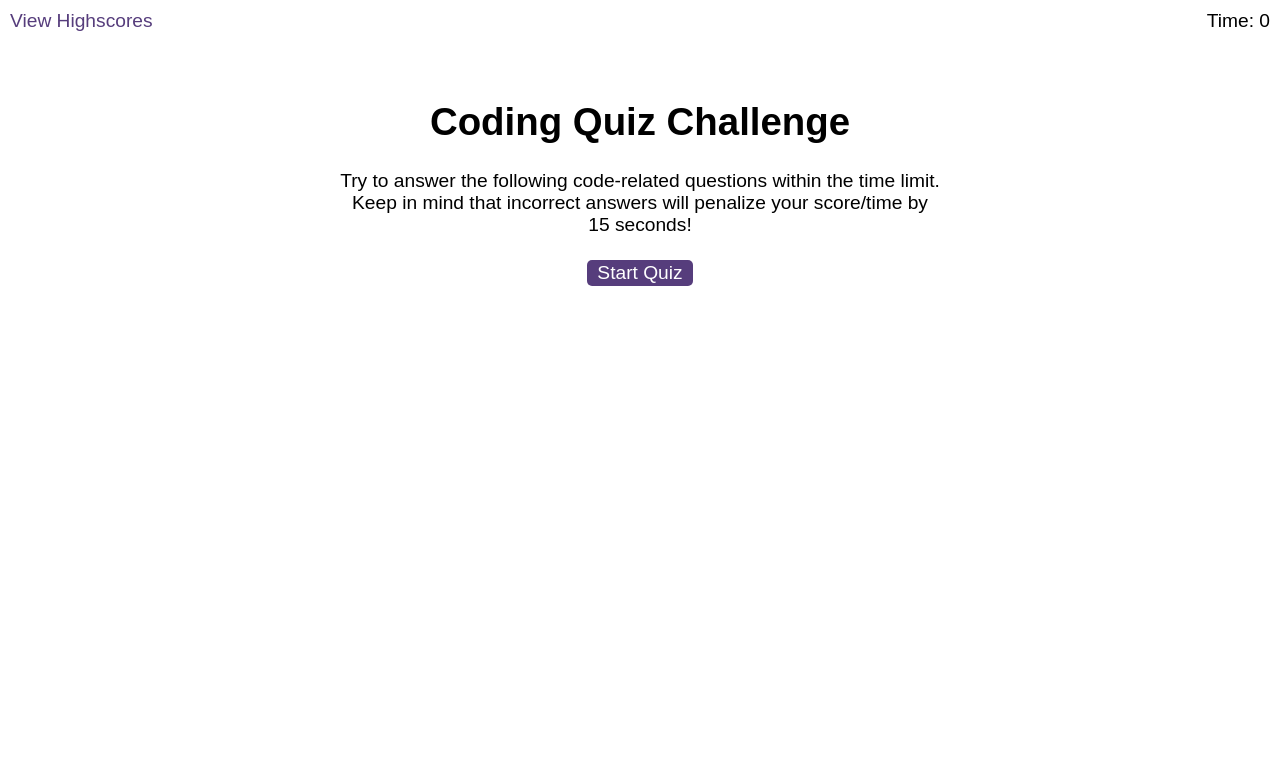
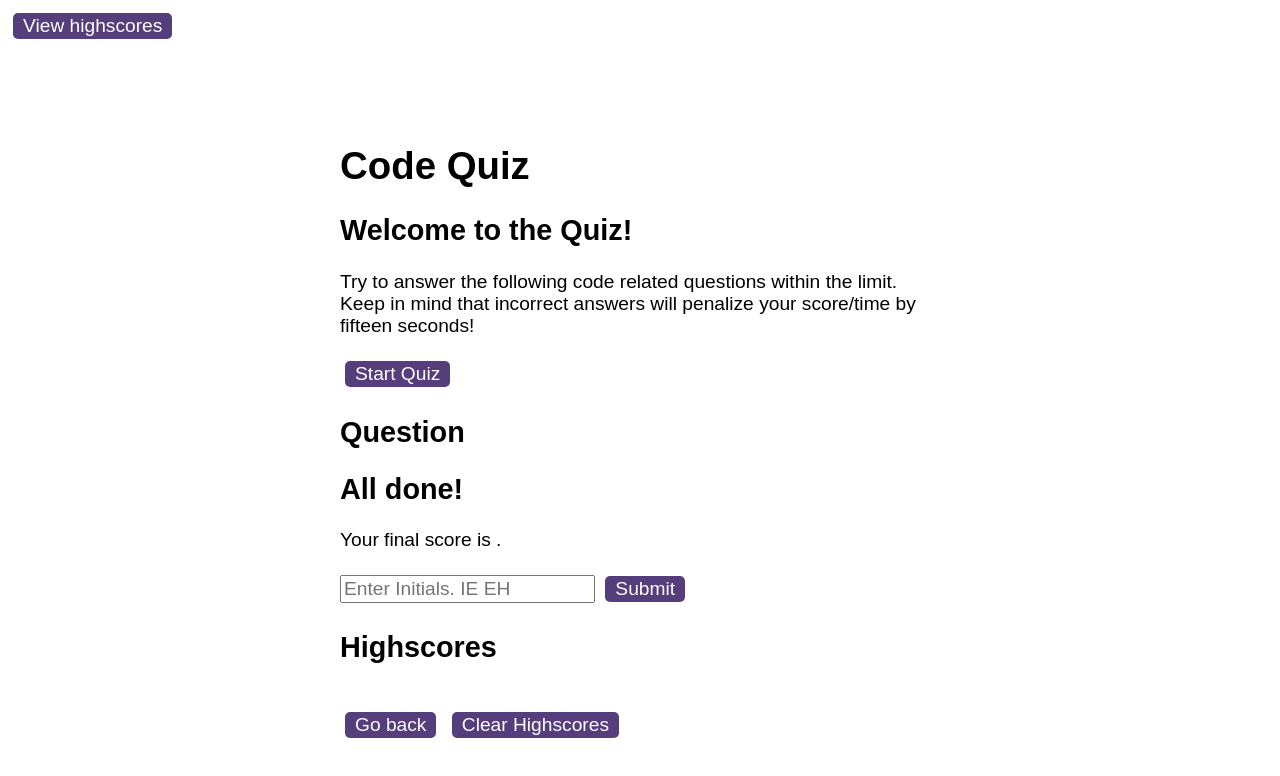
Before and after one commit to edogtheninja/Code-Quiz, a plain HTML site: page index.html in a window 1280 px wide. Drawn offline with Linux system fonts and the light colour scheme.

Commit message:
merged highscore html into index.html

```diff
--- a/index.html
+++ b/index.html
@@ -5,44 +5,75 @@
     <meta name="viewport" content="width=device-width, initial-scale=1.0" />
     <meta http-equiv="X-UA-Compatible" content="ie=edge" />
     <title>Coding Quiz</title>
-
     <link rel="stylesheet" href="./assets/css/styles.css" />
   </head>
 
   <body>
-    <div class="scores"><a href="highscores.html">View Highscores</a></div>
+    <!-- Top button and timer -->
+    <header>
+      <button id="highscoresButton">View highscores</button>
+      <span id="timer"></span>
+    </header>
 
-    <div class="timer">Time: <span id="time">0</span></div>
+    <main class="wrapper">
 
-    <div class="wrapper">
-      <div id="start-screen" class="start">
-        <h1>Coding Quiz Challenge</h1>
-        <p>
-          Try to answer the following code-related questions within the time
-          limit. Keep in mind that incorrect answers will penalize your
-          score/time by 15 seconds!
-        </p>
-        <button id="start">Start Quiz</button>
-      </div>
+      <!-- Title's welcome page -->
+      <header>
+        <h1>Code Quiz</h1>
+      </header>
 
-      <div id="questions" class="hide">
-        <h2 id="question-title"></h2>
-        <div id="choices" class="choices"></div>
-      </div>
+      <!-- Welcome page -->
+      <section class="card" id="start">
+        <header class="card-header">
+          <h2>Welcome to the Quiz!</h2>
+        </header>
+        <div  class="card-body">
+          <p> Try to answer the following code related questions within the limit.
+            Keep in mind that incorrect answers will penalize your score/time by
+            fifteen seconds!
+          </p>
+          <button id="startButton">Start Quiz</button>
+        </div>
+      </section>
 
-      <div id="end-screen" class="hide">
-        <h2>All done!</h2>
-        <p>Your final score is <span id="final-score"></span>.</p>
-        <p>
-          Enter initials: <input type="text" id="initials" max="3" />
-          <button id="submit">Submit</button>
-        </p>
-      </div>
+      <!-- Questions and answers -->
+      <section class="card" id="quiz">
+        <header class="card-header">
+          <h2 id="question">Question</h2>
+        </header>
+        <ul class="card-body" id="answers">
+        </ul>
+        <footer class="card-footer" id="answers"></footer>
+      </section>
 
-      <div id="feedback" class="feedback hide"></div>
-    </div>
+      <!-- Final screen with submit option -->
+      <section class="card" id="final-screen">
+        <header class="card-reader">
+          <h2>All done!</h2>
+        </header>
+        <div class="card-body">
+          <p>Your final score is <span id="final-score"></span>.</p>
+          <input type="text" placeholder="Enter Initials. IE EH">
+          <button id="finalButton">Submit</button>
+        </div>
+      </section>
 
-    <script src="./assets/js/questions.js"></script>
-    <script src="./assets/js/logic.js"></script>
+      <!-- High score screen -->
+      <section class="card" id="highscores">
+        <header class="card-header">
+          <h2>Highscores</h2>
+        </header>
+        <div class="card-body">
+          <ol></ol>
+        </div>
+        <!-- Bottom highscore button -->
+        <footer class="card-footer">
+          <button id="go-back">Go back</button>
+          <button id="clear-button">Clear Highscores</button>
+        </footer>
+      </section>
+
+    </main>
+    <script src="./assets/js/scipt.js"></script>
   </body>
 </html>
```
Also changed, not shown: highscores.html (deleted, +0 -23 lines).
